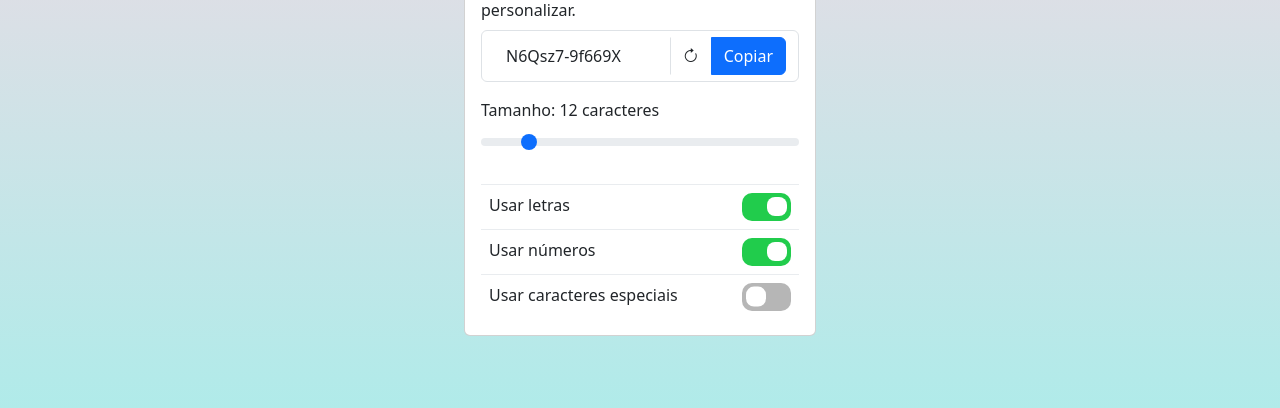
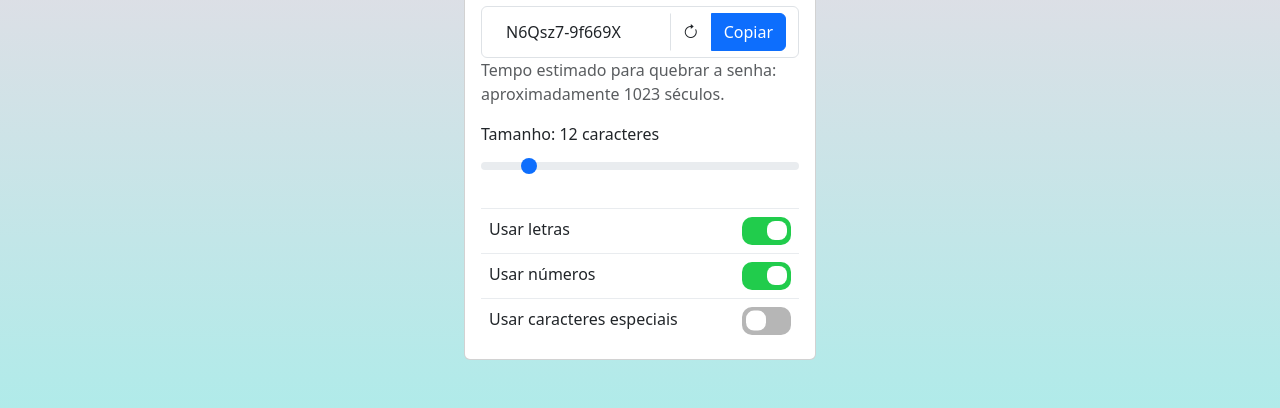
Before and after one commit to CharllysFernandes/SenhaAleatoria, a plain HTML site: page index.html in a window 1280 px wide. Both pictures are taken after a click on the button 690 px from the left and 373 px from the top of the page. Shown: the part 318-726 px from the top of the page. Drawn offline with nearby package versions, Linux system fonts and the light colour scheme.

Commit message:
Update index.html

```diff
--- a/index.html
+++ b/index.html
@@ -24,6 +24,7 @@
                             class="bi bi-arrow-clockwise"></i></button>
                     <button class="btn btn-primary" onclick="copiarSenha()">Copiar</button>
                 </div>
+                <span id="tempoQuebra" class="text-muted text-info fw-lighter"></span>
                 <div class="mt-3 mb-4">
                     <label for="tamanhoSenha" class="form-label">Tamanho: <span id="tamanhoValor">12</span>
                         caracteres</label>
@@ -101,6 +102,8 @@
             }
 
             document.getElementById("senha").value = senhaFormatada.trim();
+            // Calcular o tempo para quebrar a senha
+            calcularTempoQuebra(chars.length, tamanhoSenha);
         }
 
         function copiarSenha() {
@@ -117,6 +120,30 @@
             const tamanhoSenha = document.getElementById("tamanhoSenha").value;
             document.getElementById("tamanhoValor").innerText = tamanhoSenha;
         }
+        function calcularTempoQuebra(numCaracteres, comprimentoSenha) {
+            const tentativasPorSegundo = 1000000000; // 1 bilhão de tentativas por segundo
+            const totalCombinacoes = Math.pow(numCaracteres, comprimentoSenha);
+            const tempoSegundos = totalCombinacoes / tentativasPorSegundo;
+            const tempoDias = tempoSegundos / (60 * 60 * 24);
+            let tempoQuebra = "";
+
+            if (tempoDias > 365 * 100) {
+                const tempoSeculos = tempoDias / (365 * 100);
+                tempoQuebra = `Tempo estimado para quebrar a senha: aproximadamente ${tempoSeculos.toFixed(0)} séculos.`;
+            } else if (tempoDias > 365 * 10) {
+                const tempoDecadas = tempoDias / (365 * 10);
+                tempoQuebra = `Tempo estimado para quebrar a senha: aproximadamente ${tempoDecadas.toFixed(0)} décadas.`;
+            } else if (tempoDias > 365) {
+                const tempoAnos = tempoDias / 365;
+                tempoQuebra = `Tempo estimado para quebrar a senha: aproximadamente ${tempoAnos.toFixed(0)} anos.`;
+            } else {
+                tempoQuebra = `Tempo estimado para quebrar a senha: aproximadamente ${tempoDias.toFixed(0)} dias.`;
+            }
+
+            document.getElementById("tempoQuebra").innerText = tempoQuebra;
+
+            document.getElementById("tempoQuebra").innerText = tempoQuebra;
+        }
     </script>
 
 
```
